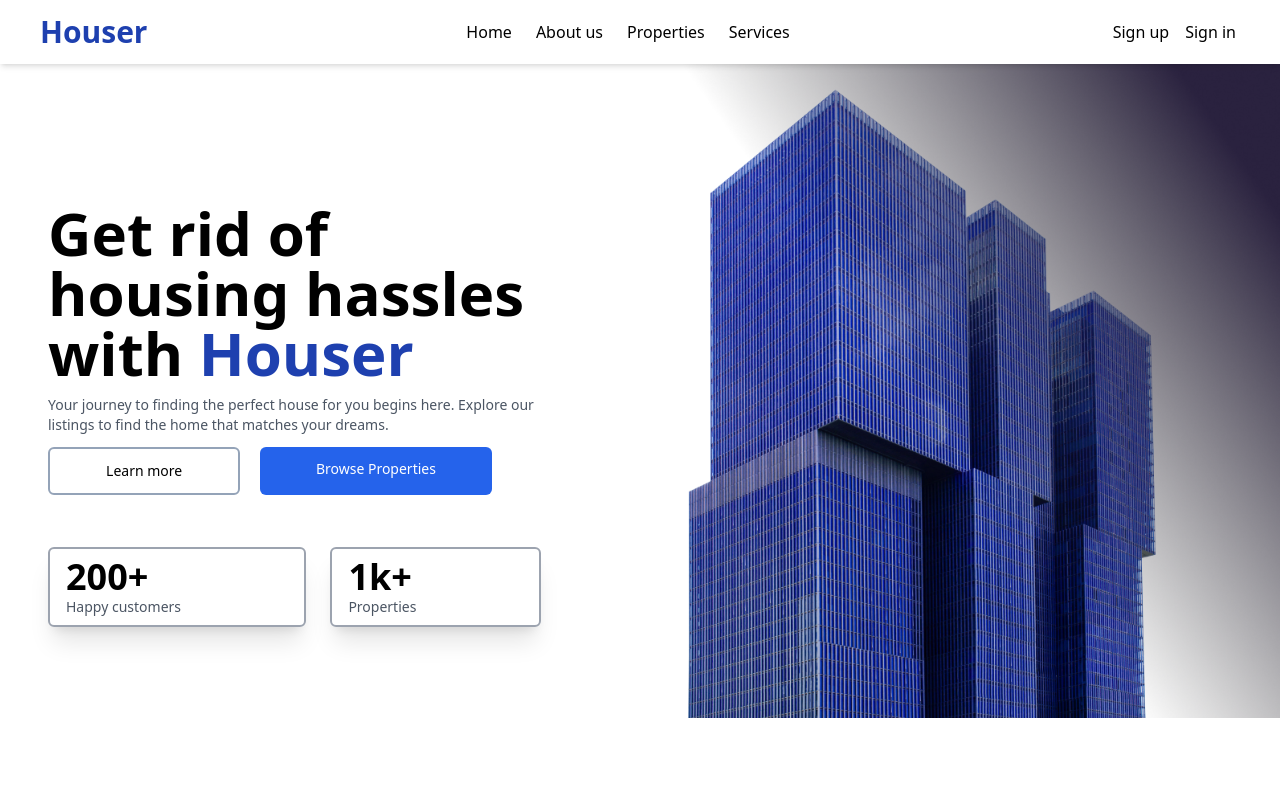
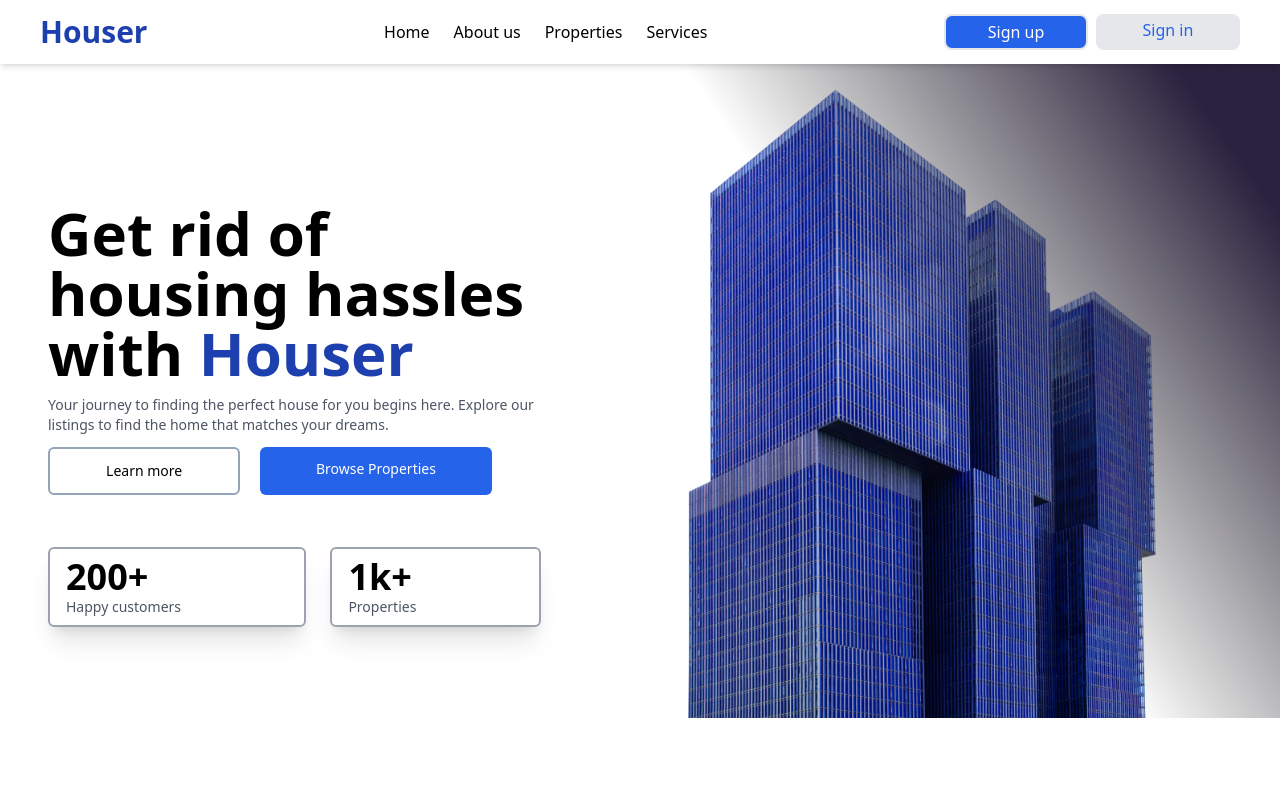
Before and after one commit to Gmedulla101/Houser, a React (Vite) app: page / in a window 1280 px wide. Shown: the top 800 px of the page. Built offline with nearby package versions, Linux system fonts and the light colour scheme.

Commit message:
minor UI changes

```diff
--- a/src/components/Header.tsx
+++ b/src/components/Header.tsx
@@ -70,11 +70,11 @@ const Header = () => {
           </ul>
         ) : (
           <ul className="flex flex-col gap-2 xmd:flex-row">
-            <li className="hover:text-blue-600 cursor-pointer p-1">
+            <li className=" cursor-pointer p-1 border-2 rounded-lg block w-36 bg-blue-600 text-white hover:scale-110 transition duration-300">
               {' '}
               <Link to={'/sign-up'}> Sign up </Link>{' '}
             </li>
-            <li className="hover:text-blue-600 cursor-pointer p-1">
+            <li className="cursor-pointer p-1 bg-gray-200 text-blue-600 rounded-lg block w-36 hover:scale-110 transition duration-300">
               {' '}
               <Link to={'/sign-in'}> Sign in </Link>{' '}
             </li>
```
